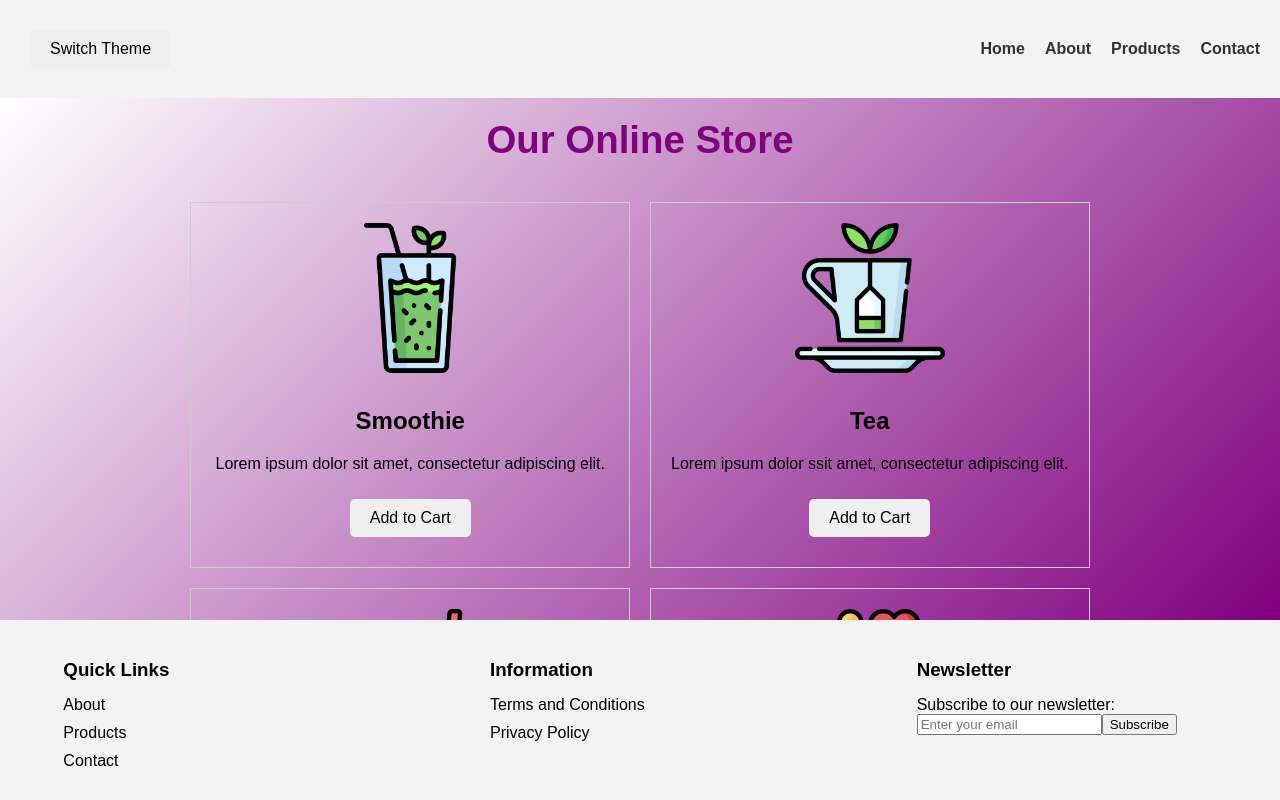
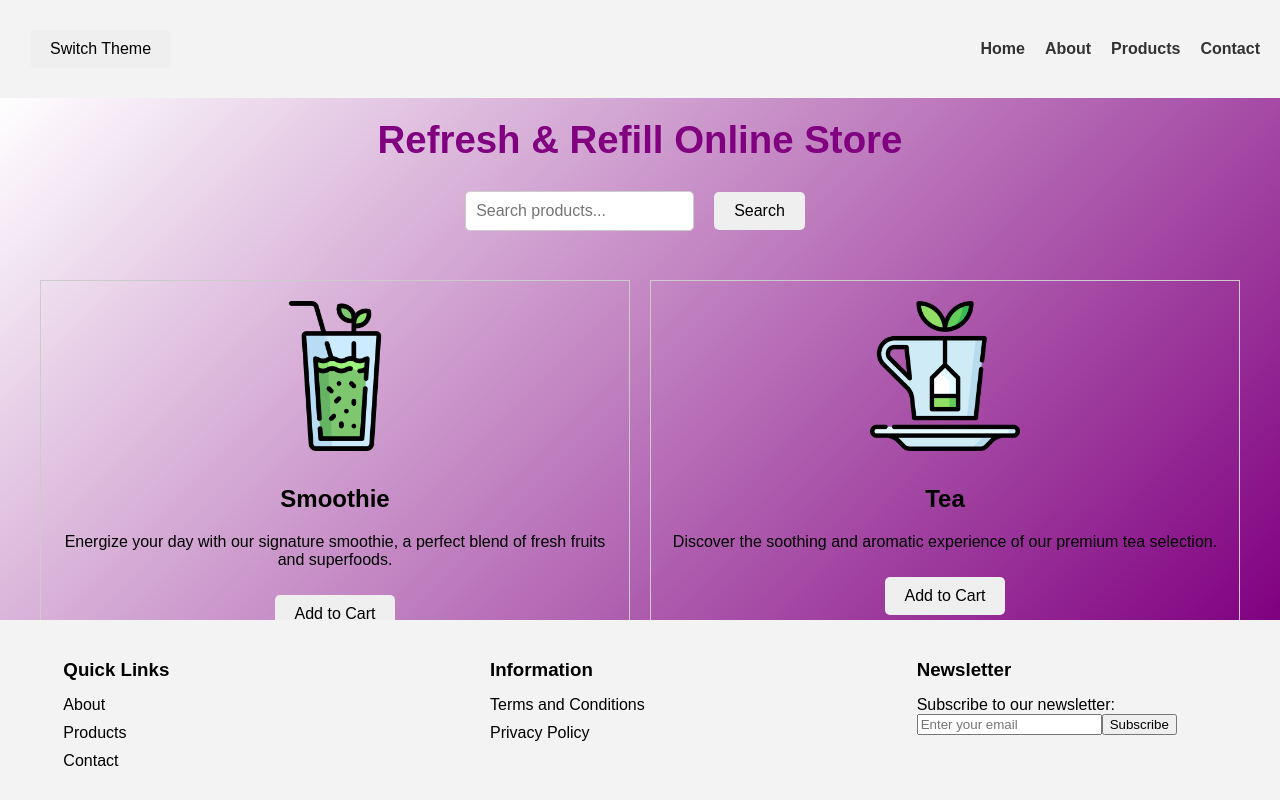
Before and after one commit to mariamkhutuashvili/tbc-academy-react-project, a React (Create React App) app: page / in a window 1280 px wide. Built offline with nearby package versions, Linux system fonts and the light colour scheme; the HTML template or start-up script is replaced by a standard one.

Commit message:
Add search component and update product descriptions

```diff
--- a/src/components/Footer.jsx
+++ b/src/components/Footer.jsx
@@ -33,6 +33,7 @@ function Footer() {
             id="email"
             name="email"
             placeholder="Enter your email"
+            className="newsletter-input"
           />
           <button type="submit">Subscribe</button>
         </form>
--- a/src/components/MainContent.jsx
+++ b/src/components/MainContent.jsx
@@ -1,9 +1,11 @@
 import Products from "./products/Products";
+import Search from "./search/Search";
 
 function MainContent() {
   return (
     <main className="main-content">
-      <h1>Our Online Store</h1>
+      <h1>Refresh & Refill Online Store</h1>
+      <Search />
       <Products />
     </main>
   );
--- /dev/null
+++ b/src/components/blog/search/Search.css
@@ -0,0 +1,26 @@
+.search-container {
+  margin-bottom: 20px;
+  text-align: center;
+}
+
+.search-input {
+  padding: 10px;
+  margin-right: 10px;
+  font-size: 16px;
+  border: 1px solid #ccc;
+  border-radius: 5px;
+}
+
+.search-button {
+  padding: 10px 20px;
+  font-size: 16px;
+  cursor: pointer;
+  border: none;
+  border-radius: 5px;
+  transition: background-color 0.3s, color 0.3s;
+}
+
+.search-button:hover {
+  background-color: #007bff; /* Change color on hover */
+  color: white;
+}
--- /dev/null
+++ b/src/components/blog/search/Search.jsx
@@ -0,0 +1,14 @@
+function Search() {
+    return (
+      <div className="search-container">
+        <input
+          type="text"
+          placeholder="Search products..."
+          className="search-input"
+        />
+        <button className="button search-button">Search</button>
+      </div>
+    );
+  }
+
+  export default Search;
--- a/src/components/products/productsData.js
+++ b/src/components/products/productsData.js
@@ -2,25 +2,29 @@ const products = [
   {
     id: 1,
     headline: "Smoothie",
-    description: "Lorem ipsum dolor sit amet, consectetur adipiscing elit.",
+    description:
+      "Energize your day with our signature smoothie, a perfect blend of fresh fruits and superfoods.",
     photo: require("../../assets/smoothie.png"),
   },
   {
     id: 2,
     headline: "Tea",
-    description: "Lorem ipsum dolor ssit amet, consectetur adipiscing elit.",
+    description:
+      "Discover the soothing and aromatic experience of our premium tea selection.",
     photo: require("../../assets/tea.png"),
   },
   {
     id: 3,
     headline: "Cocktail",
-    description: "Lorem ipsum dolor sit amet, consectetur adipiscing elit.",
+    description:
+      "Indulge in the art of mixology with our handcrafted cocktails.",
     photo: require("../../assets/cocktail.png"),
   },
   {
     id: 4,
     headline: "Champagne",
-    description: "Lorem ipsum dolor sit amet, consectetur adipiscing elit.",
+    description:
+      "Celebrate life's special moments with our exquisite champagne.",
     photo: require("../../assets/champagne.png"),
   },
 ];
--- /dev/null
+++ b/src/components/search/Search.css
@@ -0,0 +1,12 @@
+.search-container {
+  margin-bottom: 20px;
+  text-align: center;
+}
+
+.search-input {
+  padding: 10px;
+  margin-right: 10px;
+  font-size: 16px;
+  border: 1px solid #ccc;
+  border-radius: 5px;
+}
--- /dev/null
+++ b/src/components/search/Search.jsx
@@ -0,0 +1,16 @@
+import "./Search.css";
+
+function Search() {
+  return (
+    <div className="search-container">
+      <input
+        type="text"
+        placeholder="Search products..."
+        className="search-input"
+      />
+      <button className="button search-button">Search</button>
+    </div>
+  );
+}
+
+export default Search;
```
